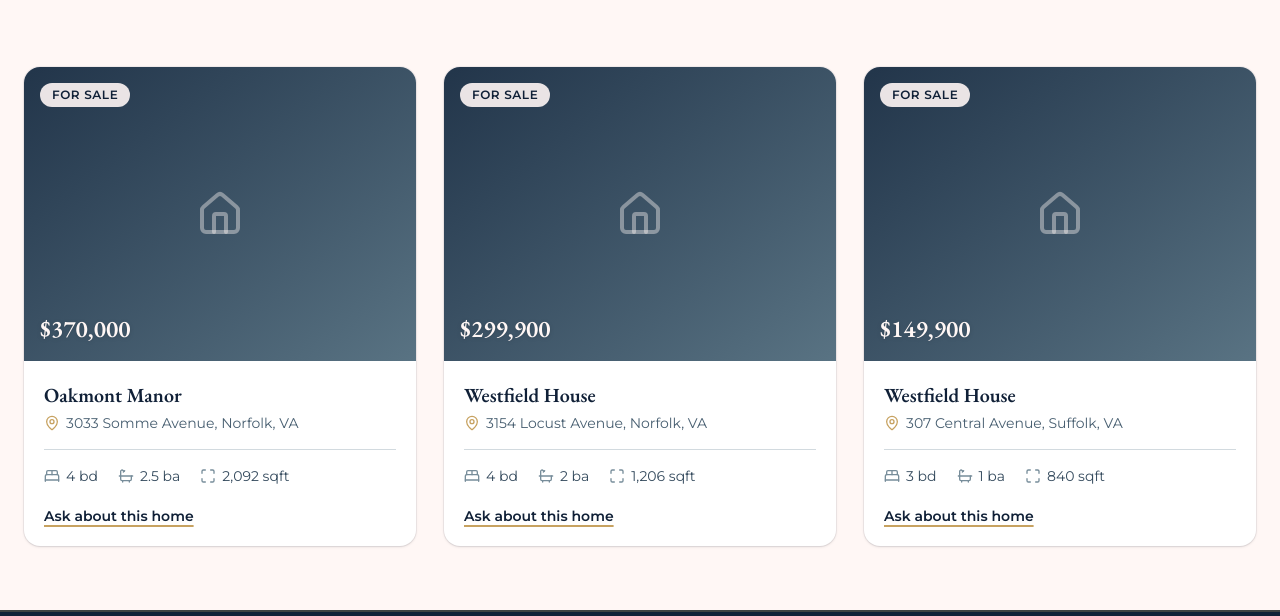
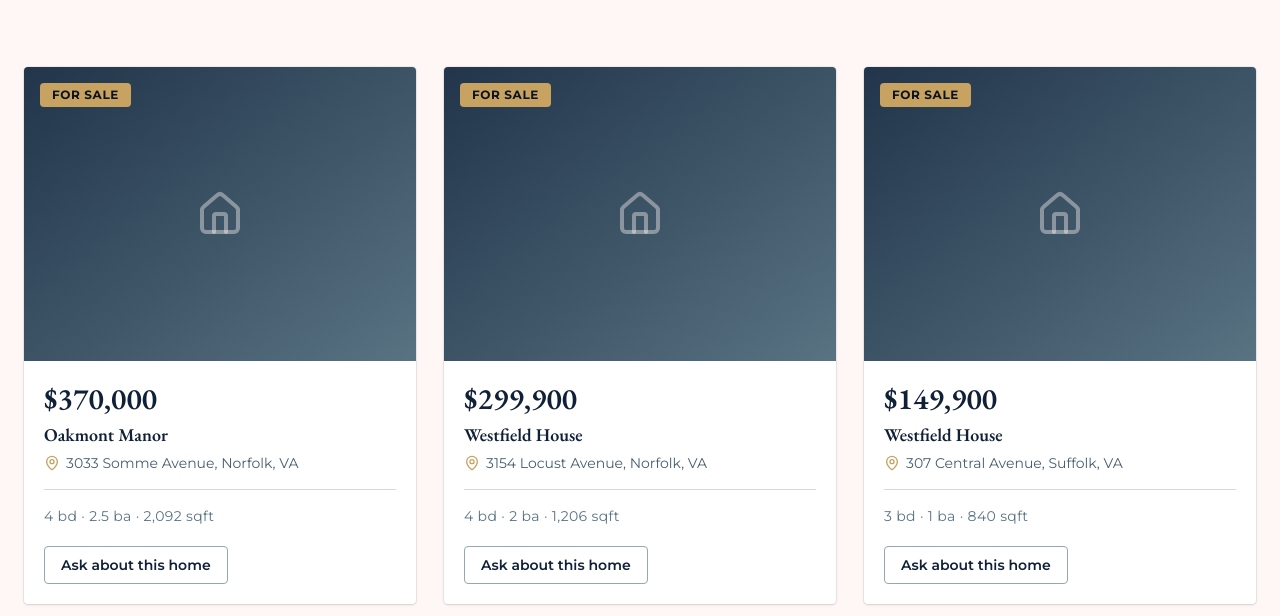
Before and after one commit to ConveningMoon/AJREG-MainWeb, a Next.js app: page /en/houses in a window 1280 px wide. Shown: the part 336-952 px from the top of the page. Built offline with nearby package versions, Linux system fonts and the light colour scheme; no server answers; the database is empty.

Commit message:
feat: PropertyCard — editorial price, gold badge, sharp corners, real inquire button

```diff
--- a/src/components/houses/PropertyCard.tsx
+++ b/src/components/houses/PropertyCard.tsx
@@ -1,6 +1,6 @@
 import Image from "next/image";
 import { getTranslations } from "next-intl/server";
-import { Bath, BedDouble, Home, MapPin, Maximize } from "lucide-react";
+import { Home, MapPin } from "lucide-react";
 import { Link } from "@/i18n/navigation";
 import type { Listing } from "@/data/listings";
 
@@ -15,17 +15,14 @@
   const baths = listing.bathroomsFull + (listing.bathroomsHalf > 0 ? 0.5 : 0);
   const bathsLabel = Number.isInteger(baths) ? String(baths) : baths.toFixed(1);
 
-  const specs = [
-    { Icon: BedDouble, text: t("beds", { count: listing.bedrooms }) },
-    { Icon: Bath, text: t("baths", { count: bathsLabel }) },
-    {
-      Icon: Maximize,
-      text: t("sqft", { count: listing.sqft.toLocaleString("en-US") }),
-    },
-  ];
+  const specsText = [
+    t("beds", { count: listing.bedrooms }),
+    t("baths", { count: bathsLabel }),
+    t("sqft", { count: listing.sqft.toLocaleString("en-US") }),
+  ].join(" · ");
 
   return (
-    <article className="group flex flex-col overflow-hidden rounded-2xl bg-white shadow-sm ring-1 ring-navy-900/5 transition-shadow hover:shadow-lg">
+    <article className="group flex flex-col overflow-hidden rounded-sm bg-white shadow-sm ring-1 ring-navy-900/5 transition-shadow hover:shadow-lg">
       {/* Media */}
       <div className="relative aspect-[4/3] overflow-hidden bg-gradient-to-br from-navy-800 to-slate">
         {listing.imageUrl ? (
@@ -41,17 +38,17 @@
             <Home className="h-12 w-12 text-cream/40" aria-hidden="true" />
           </div>
         )}
-        <span className="absolute left-4 top-4 rounded-full bg-cream/90 px-3 py-1 text-xs font-semibold uppercase tracking-wider text-navy">
+        <span className="absolute left-4 top-4 rounded-sm bg-gold px-3 py-1 text-xs font-bold uppercase tracking-wider text-navy-950">
           {t("forSale")}
-        </span>
-        <span className="absolute bottom-4 left-4 font-display text-2xl font-semibold text-cream drop-shadow">
-          {priceFmt.format(listing.priceUsd)}
         </span>
       </div>
 
       {/* Body */}
       <div className="flex flex-1 flex-col p-5">
-        <h3 className="font-display text-xl font-semibold text-navy">
+        <p className="font-display text-3xl font-semibold text-navy">
+          {priceFmt.format(listing.priceUsd)}
+        </p>
+        <h3 className="mt-1 font-display text-lg font-semibold text-navy">
           {listing.name}
         </h3>
         <p className="mt-1 inline-flex items-start gap-1.5 text-sm text-navy-600">
@@ -62,18 +59,13 @@
           {listing.address}, {listing.city}, {listing.state}
         </p>
 
-        <ul className="mt-4 flex flex-wrap gap-x-5 gap-y-2 border-t border-navy-100 pt-4 text-sm text-navy-700">
-          {specs.map(({ Icon, text }) => (
-            <li key={text} className="inline-flex items-center gap-1.5">
-              <Icon className="h-4 w-4 text-navy-400" aria-hidden="true" />
-              {text}
-            </li>
-          ))}
-        </ul>
+        <p className="mt-4 border-t border-navy-100 pt-4 text-sm tracking-wide text-navy-500">
+          {specsText}
+        </p>
 
         <Link
           href="/contact-us"
-          className="mt-5 inline-flex self-start text-sm font-semibold text-navy underline decoration-gold decoration-2 underline-offset-4 transition-colors hover:text-gold"
+          className="mt-5 inline-flex self-start rounded-sm border border-navy-300 px-4 py-2 text-sm font-semibold text-navy transition-colors hover:border-gold hover:bg-gold hover:text-navy-950 focus-visible:outline-2 focus-visible:outline-offset-2 focus-visible:outline-gold"
         >
           {t("inquire")}
         </Link>
```
